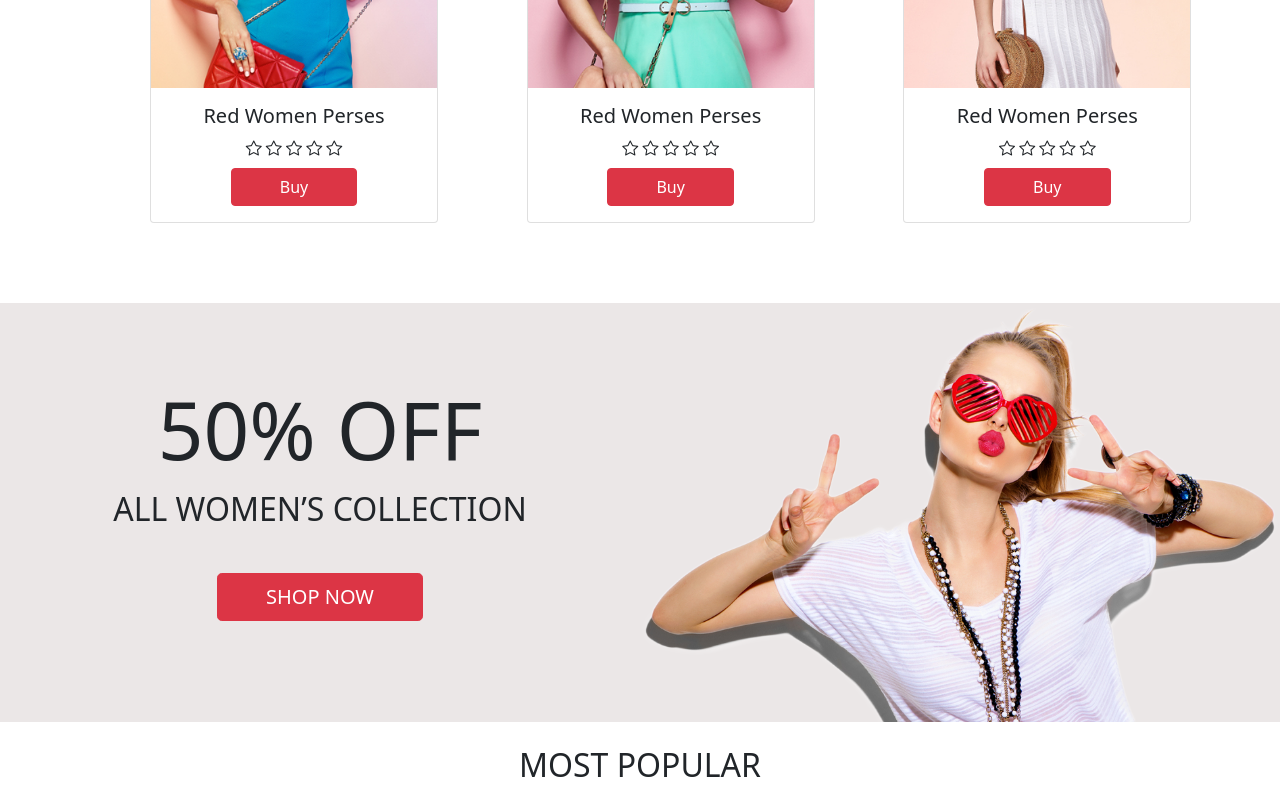
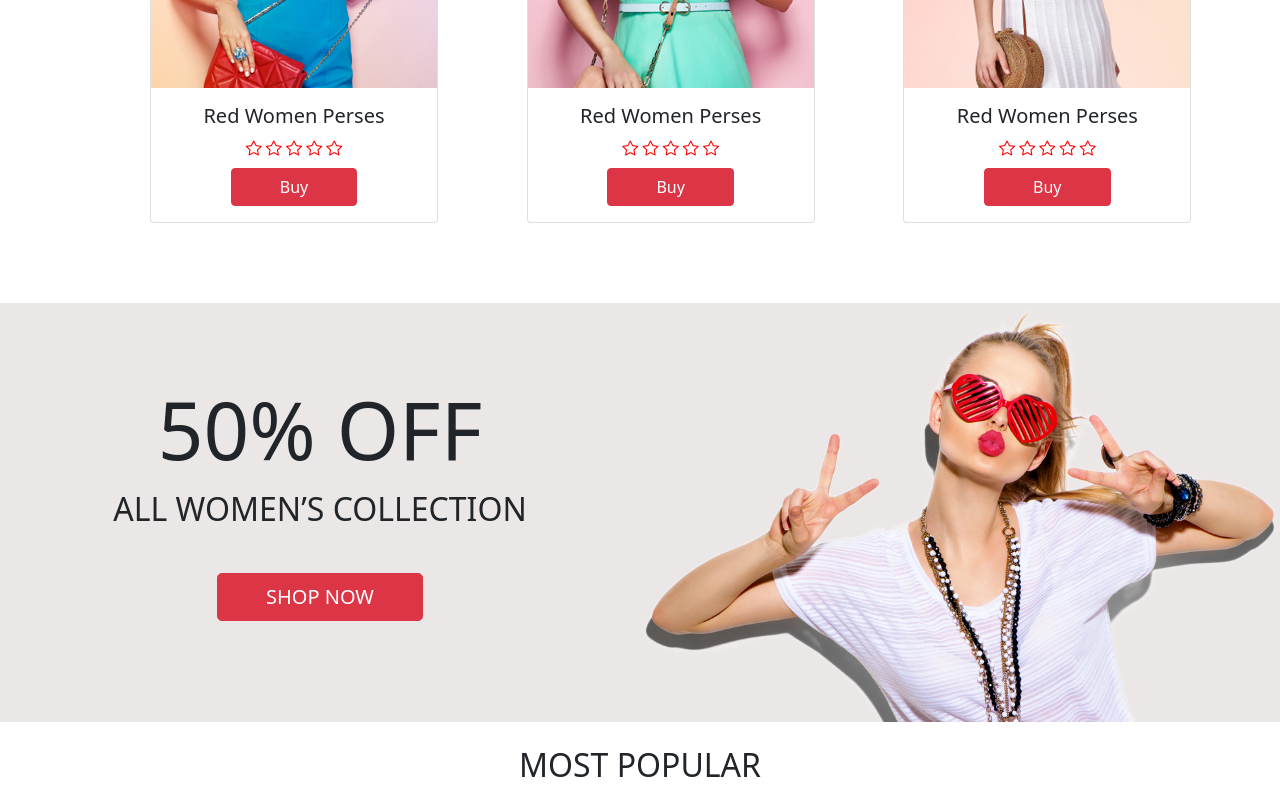
Before and after one commit to tanuja8/fashion, a plain HTML site: page index.html in a window 1280 px wide. Shown: the part 900-1700 px from the top of the page. Drawn offline with nearby package versions, Linux system fonts and the light colour scheme.

Commit message:
few section designed

```diff
--- a/style.css
+++ b/style.css
@@ -1,6 +1,6 @@
 .col-lg-6{
+  text-align: center;
 
-      text-align: center;
 }
 .text{
     letter-spacing: 4px;
@@ -21,6 +21,9 @@
     margin-top: 80px;
     background-color: rgb(235, 231, 231);
 }
+.star{
+    color: red;
+}
 .icon {
     display: flex;
     gap: 30px;
@@ -28,3 +31,4 @@
 .fashion{
 
     background: url('bg-1.jpg');
+}
```
Also changed, not shown: index.html (+1 -1 lines).
